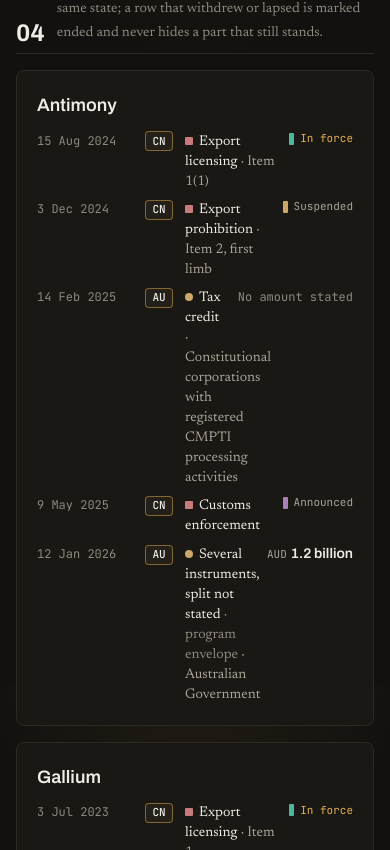
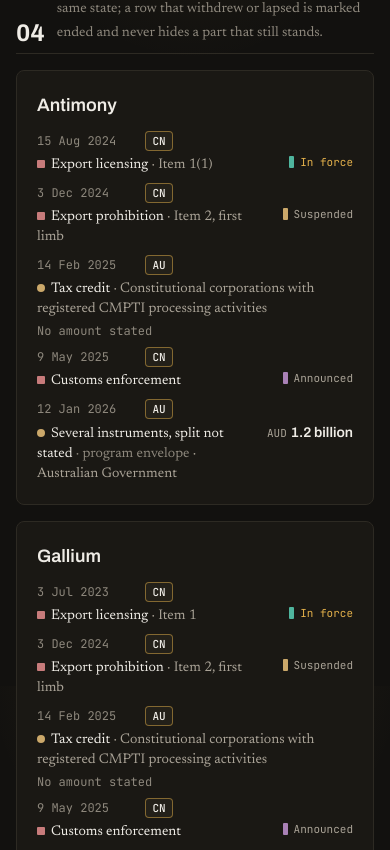
Before and after one commit to VSSpowerlifting/strategic-materials-policy-tracker, a Next.js app: page /interplay in a window 390 px wide. Shown: the part 3534-4384 px from the top of the page. Built offline with nearby package versions, Linux system fonts and the light colour scheme.

Commit message:
fix: mobile interplay ledger wrapping (#20)

```diff
--- a/app/interplay/page.tsx
+++ b/app/interplay/page.tsx
@@ -46,7 +46,7 @@ function MaterialLedger({ materialId, asOf }: { materialId: string; asOf: string
           <li key={it.m.id} className="flex flex-wrap items-baseline gap-x-3 gap-y-1 text-sm">
             <time className="tnum w-24 shrink-0 font-mono text-xs text-faint">{it.date ? formatDate(it.date) : "—"}</time>
             <JurisdictionTag code={controlIssuer(it.m)} />
-            <Link href={`/controls/${it.m.id}`} className="min-w-0 flex-1 hover:text-accent">
+            <Link href={`/controls/${it.m.id}`} className="min-w-0 flex-1 basis-48 md:basis-0 hover:text-accent">
               <span aria-hidden className="mr-1.5 inline-block h-2 w-2 rounded-[1px] bg-[#C77B7B]" />
               {controlMeasureTypeLabels[it.m.measureType]}
               {it.m.clause ? <span className="text-muted"> · {it.m.clause}</span> : null}
@@ -57,7 +57,7 @@ function MaterialLedger({ materialId, asOf }: { materialId: string; asOf: string
           <li key={it.c.id} className="flex flex-wrap items-baseline gap-x-3 gap-y-1 text-sm">
             <time className="tnum w-24 shrink-0 font-mono text-xs text-faint">{it.date ? formatDate(it.date) : "—"}</time>
             <ProviderTag code={commitmentActor(it.c)} />
-            <Link href={`/capital/${it.c.id}`} className="min-w-0 flex-1 hover:text-accent">
+            <Link href={`/capital/${it.c.id}`} className="min-w-0 flex-1 basis-48 md:basis-0 hover:text-accent">
               <span aria-hidden className="mr-1.5 inline-block h-2 w-2 rounded-full bg-[#CBA86A]" />
               {financialInstrumentLabels[it.c.instrument]}
               {it.c.valueRole !== "commitment" ? (
```
